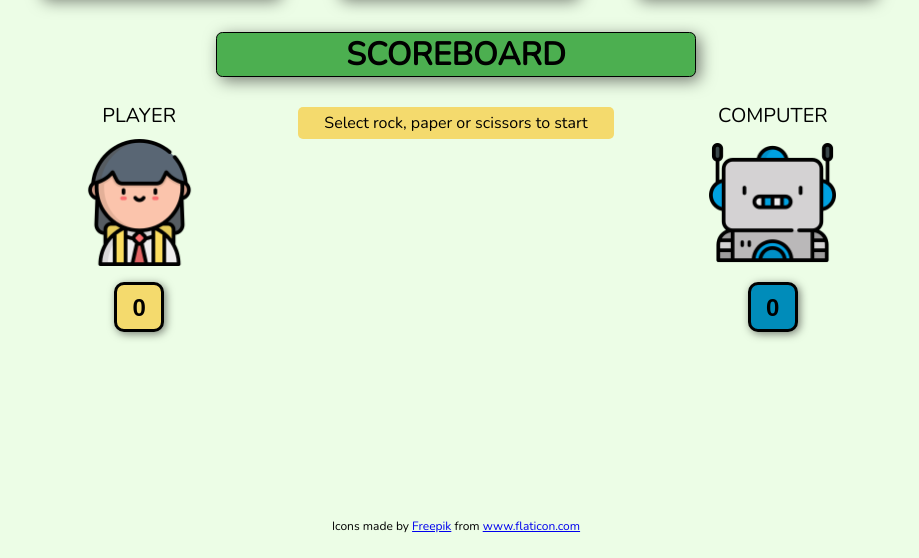
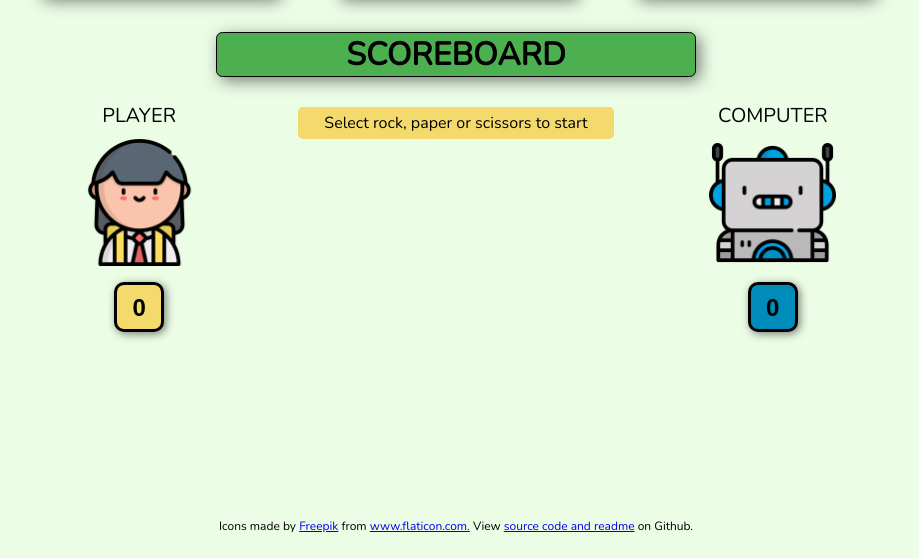
Before and after one commit to winplam/rock-paper-scissors, a plain HTML site: page index.html in a window 1280 px wide. Shown: the part 242-800 px from the top of the page, without its empty margins (184-1103 px from the left). Drawn offline with nearby package versions, Linux system fonts and the light colour scheme.

Commit message:
Update readme and index page

```diff
--- a/index.html
+++ b/index.html
@@ -47,7 +47,7 @@
     </div>
 </div>
 <footer>Icons made by <a href="https://www.flaticon.com/authors/freepik" title="Freepik">Freepik</a> from <a
-        href="https://www.flaticon.com/" title="Flaticon">www.flaticon.com</a></footer>
+        href="https://www.flaticon.com/" title="Flaticon">www.flaticon.com.</a> View <a href="https://github.com/winplam/rock-paper-scissors">source code and readme</a> on Github.</footer>
 </body>
 <script type="text/javascript" src="javascript.js"></script>
 </html>
```
Also changed, not shown: screenshots/rock-paper-scissors-page.png (added), 1 other file.
